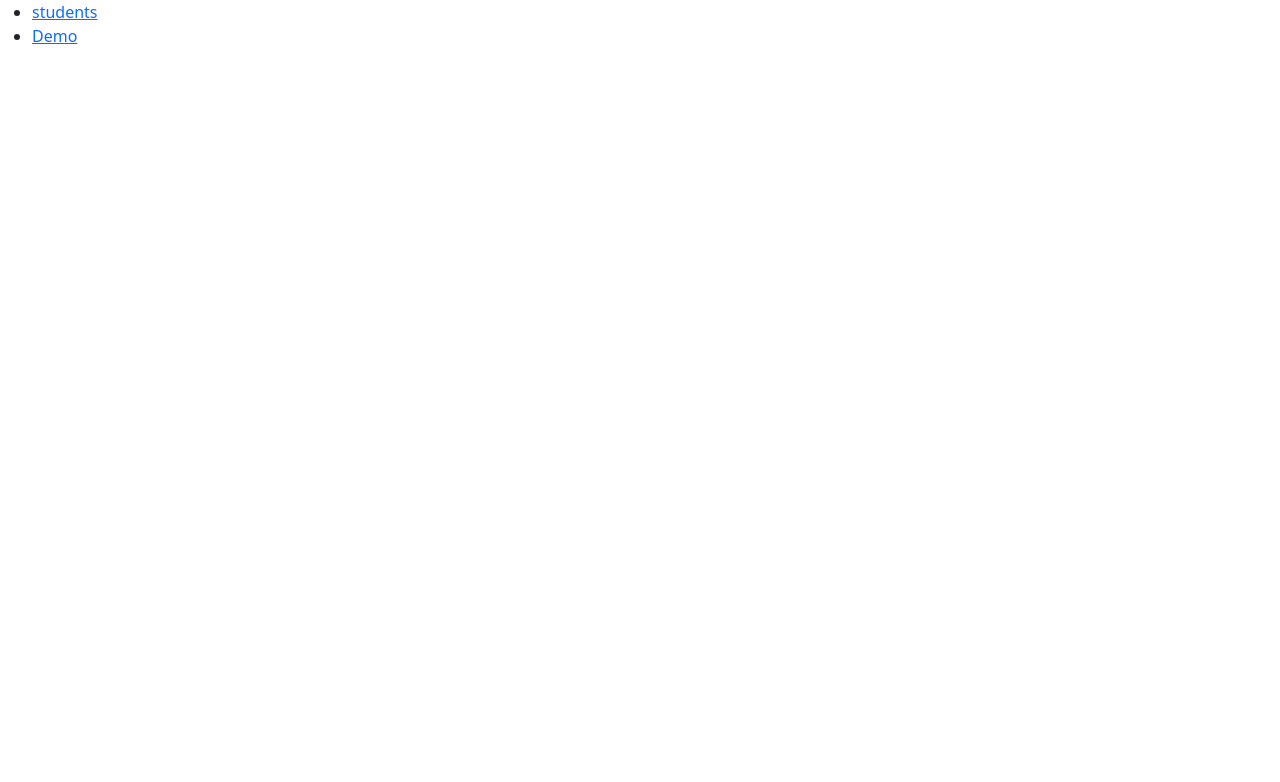
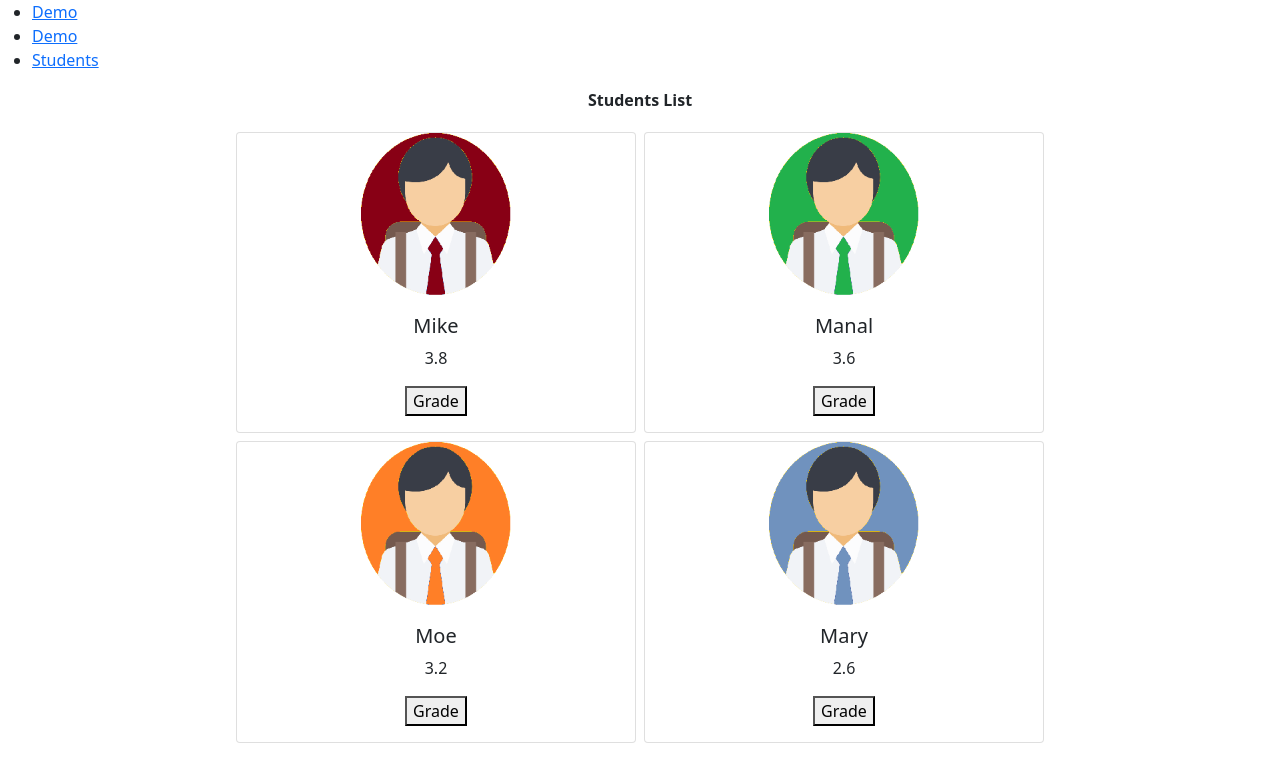
Before and after one commit to seoyounghwang/seoyoungHwang_midterm, a React (Create React App) app: page /students in a window 1280 px wide. Before the commit this address had no page. Shown: the top 782 px of the page. Built offline with nearby package versions, Linux system fonts and the light colour scheme.

Commit message:
fixes error

```diff
--- a/src/components/home.jsx
+++ b/src/components/home.jsx
@@ -10,15 +10,20 @@ class home extends Component {
             <Router>
                 <ul className="App-header">
                     <li>
-                        <Link to="/">students</Link>
+                        <Link to="/">Demo</Link>
                     </li>
                     <li>
                         <Link to="/demo">Demo</Link>
                     </li>
+                    <li>
+                        <Link to="/students">Students</Link>
+                    </li>
                 </ul>
                 <Routes>
-                    <Route exact path='/' element={< Students />}></Route>
+                    <Route exact path='/' element={< Demo />}></Route>
                     <Route exact path='/demo' element={< Demo />}></Route>
+                    <Route exact path='/students' element={< Students />}></Route>
+
                 </Routes>
 
             </Router>
```
